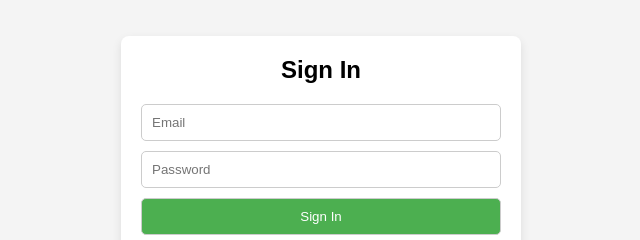
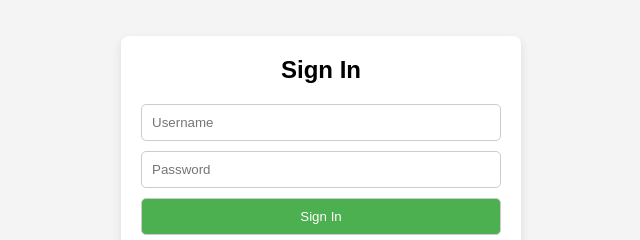
Before and after one commit to bharath645/patient_tracking, a plain HTML site: page index.html in a window 1280 px wide. Shown: the part 241-481 px from the top of the page, 319-959 px from the left. Drawn offline with Linux system fonts and the light colour scheme.

Commit message:
Update index.html

```diff
--- a/index.html
+++ b/index.html
@@ -5,7 +5,6 @@
     <meta name="viewport" content="width=device-width, initial-scale=1.0">
     <title>Patient Tracking App</title>
     <link rel="stylesheet" href="styles.css">
-    <!-- Firebase SDKs -->
     <script src="https://www.gstatic.com/firebasejs/9.6.0/firebase-app.js"></script>
     <script src="https://www.gstatic.com/firebasejs/9.6.0/firebase-auth.js"></script>
     <script src="https://www.gstatic.com/firebasejs/9.6.0/firebase-database.js"></script>
@@ -17,7 +16,7 @@
         <div id="signin" class="form-container">
             <h2>Sign In</h2>
             <form id="signin-form">
-                <input type="email" id="signin-email" placeholder="Email" required>
+                <input type="text" id="signin-username" placeholder="Username" required>
                 <input type="password" id="signin-password" placeholder="Password" required>
                 <button type="submit">Sign In</button>
                 <p>Don't have an account? <a href="javascript:void(0)" onclick="toggleForm('signup')">Sign Up</a></p>
@@ -28,7 +27,7 @@
         <div id="signup" class="form-container" style="display:none;">
             <h2>Sign Up</h2>
             <form id="signup-form">
-                <input type="email" id="signup-email" placeholder="Email" required>
+                <input type="text" id="signup-username" placeholder="Username" required>
                 <input type="password" id="signup-password" placeholder="Password" required>
                 <button type="submit">Sign Up</button>
                 <p>Already have an account? <a href="javascript:void(0)" onclick="toggleForm('signin')">Sign In</a></p>
```
